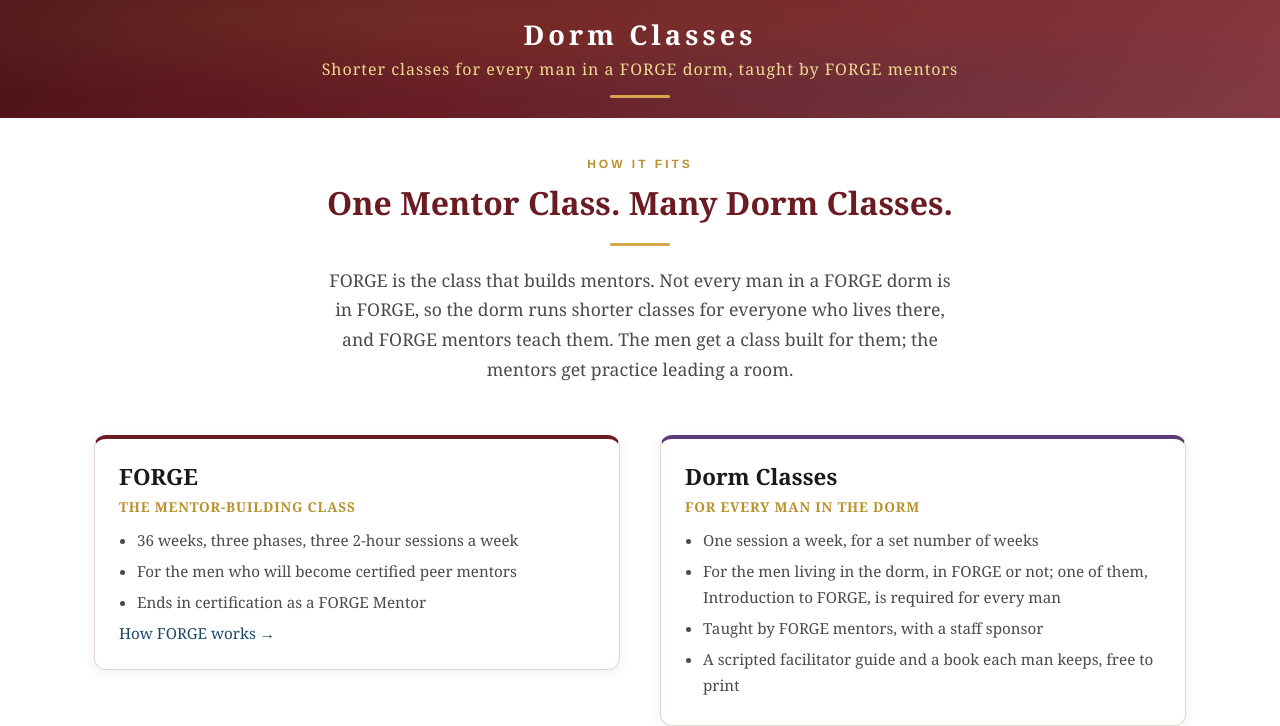
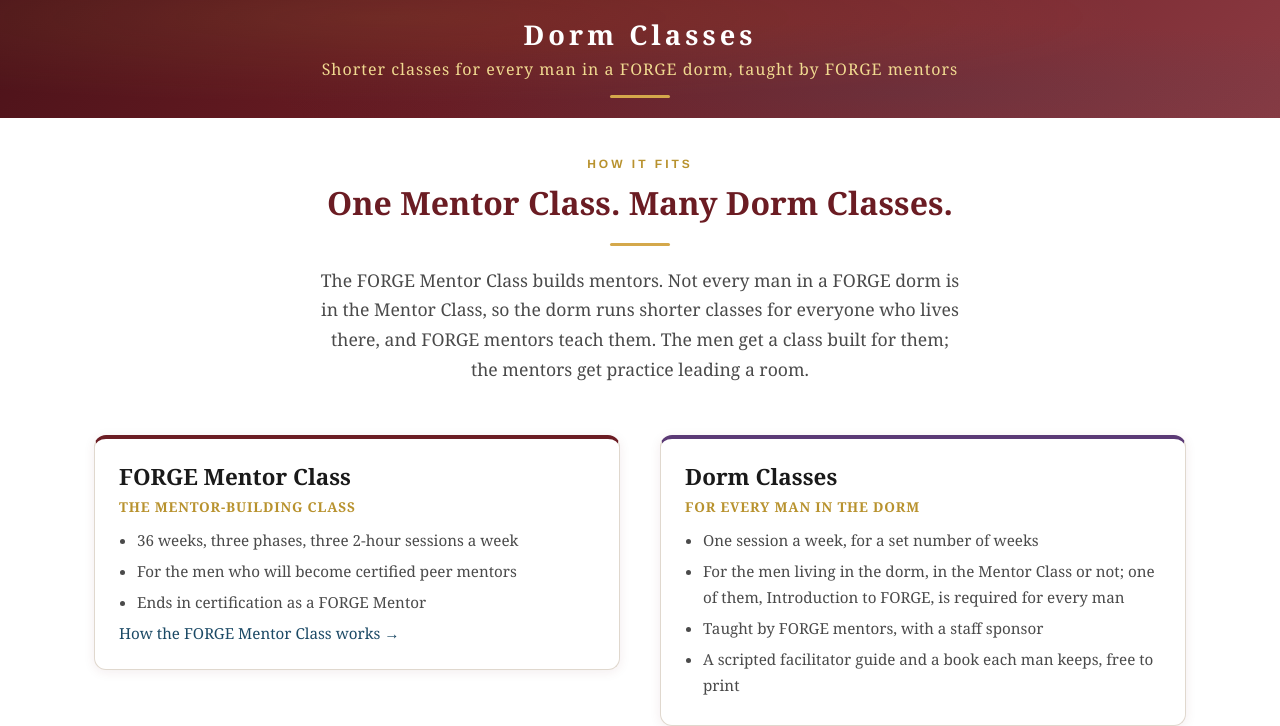
Before and after one commit to forge24601/forge-site, a plain HTML site: page dorm-classes.html in a window 1280 px wide. Shown: the part 79-805 px from the top of the page. Drawn offline with Linux system fonts and the light colour scheme.

Commit message:
Call the certification class the 'FORGE Mentor Class' on the dorm-class pages (BT 2026-11-14)
Co-Authored-By: Claude Opus 5.5 <noreply@anthropic.com>

```diff
--- a/dorm-classes.html
+++ b/dorm-classes.html
@@ -45,33 +45,33 @@
     </div>
 </section>
 
-<!-- How dorm classes fit with FORGE -->
+<!-- How dorm classes fit with the FORGE Mentor Class -->
 <section class="section section-alt docs-section" id="how-it-fits">
     <div class="container">
         <div class="section-header">
             <p class="section-label">How It Fits</p>
             <h2>One Mentor Class. Many Dorm Classes.</h2>
             <div class="divider"></div>
-            <p class="section-desc">FORGE is the class that builds mentors. Not every man in a FORGE dorm is in FORGE, so the dorm runs shorter classes for everyone who lives there, and FORGE mentors teach them. The men get a class built for them; the mentors get practice leading a room.</p>
+            <p class="section-desc">The FORGE Mentor Class builds mentors. Not every man in a FORGE dorm is in the Mentor Class, so the dorm runs shorter classes for everyone who lives there, and FORGE mentors teach them. The men get a class built for them; the mentors get practice leading a room.</p>
         </div>
 
         <div class="grid-2">
             <div class="card compare-card compare-card-maroon">
-                <h3>FORGE</h3>
+                <h3>FORGE Mentor Class</h3>
                 <p class="compare-sub">The mentor-building class</p>
                 <ul>
                     <li>36 weeks, three phases, three 2-hour sessions a week</li>
                     <li>For the men who will become certified peer mentors</li>
                     <li>Ends in certification as a FORGE Mentor</li>
                 </ul>
-                <p><a href="/program.html">How FORGE works &rarr;</a></p>
+                <p><a href="/program.html">How the FORGE Mentor Class works &rarr;</a></p>
             </div>
             <div class="card compare-card compare-card-plum">
                 <h3>Dorm Classes</h3>
                 <p class="compare-sub">For every man in the dorm</p>
                 <ul>
                     <li>One session a week, for a set number of weeks</li>
-                    <li>For the men living in the dorm, in FORGE or not; one of them, Introduction to FORGE, is required for every man</li>
+                    <li>For the men living in the dorm, in the Mentor Class or not; one of them, Introduction to FORGE, is required for every man</li>
                     <li>Taught by FORGE mentors, with a staff sponsor</li>
                     <li>A scripted facilitator guide and a book each man keeps, free to print</li>
                 </ul>
@@ -132,7 +132,7 @@
         <div class="grid-3">
             <div class="card">
                 <span class="status-pill status-pill-planned">On the menu</span>
-                <h3>Practice for What FORGE Teaches</h3>
+                <h3>Practice for What the Mentor Class Teaches</h3>
                 <ul class="menu-list">
                     <li>Anger Management</li>
                     <li>Victim Impact</li>
```
Also changed, not shown: introduction-to-forge.html (+1 -1 lines).
